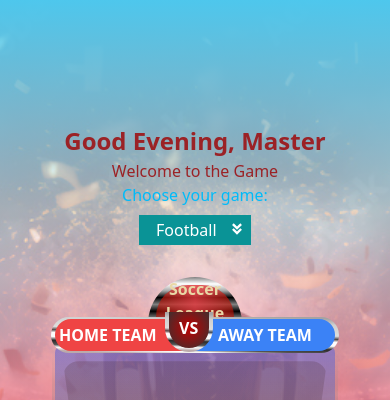
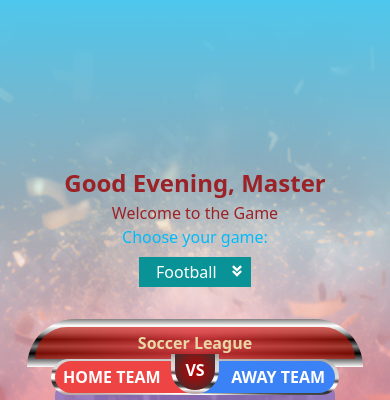
Before and after one commit to Walshwade-dev/scoreboard, a plain HTML site: page index.html in a window 390 px wide. Shown: the top 400 px of the page. Drawn offline with nearby package versions, Linux system fonts and the light colour scheme.

Commit message:
updated mobile view

```diff
--- a/index.html
+++ b/index.html
@@ -10,7 +10,7 @@
     <script src="https://cdn.tailwindcss.com"></script>
 
 </head>
-<body class="flex flex-col w-full h-[100vh] pt-20 justify-center text-[#fff]  text-center">
+<body class="flex flex-col w-full h-[110vh] lg:h-[100vh] pt-20 justify-center text-[#fff]  text-center">
     <div>
         <h1 class="font-bold text-[1.5rem] text-[#9b2226]">
             <span id="greetings"></span>, Master
@@ -51,15 +51,15 @@
 
         <!-- ====> football score board <==== start -->
         <div id="football-board" class="foot-score-board mt-10 mb-10">
-            <div class="league-name-el flex items-center justify-center max-w-[20%] h-[2rem] mx-auto -mb-4 text-[1rem] font-bold text-[#e9d8a6]">Soccer League</div>
+            <div class="league-name-el flex items-center justify-center w-[82%] lg:max-w-[20%] h-[2rem] mx-auto -mb-4 text-[1rem] font-bold text-[#e9d8a6]">Soccer League</div>
             <div>
 
                 <div class="vs-container relative z-40 mt-4 flex items-center h-9 w-72 mx-auto text-center">
-                    <div id="home-team-name" class="flex uppercase font-semibold text-[1rem] justify-between items-center  bg-red-500 h-8 w-40 px-1 rounded-tl-2xl rounded-bl-2xl">Home Team</div>
-                    <div id="vs-el" class="absolute left-[7.1rem] -top-[0.34rem] bg-orange-400 h-10 w-12 rounded-bl-3xl rounded-br-3xl px-2 overflow-hidden">
+                    <div id="home-team-name" class="flex uppercase font-semibold text-[1rem] justify-between items-center  bg-red-500 h-8 w-40 px-1 pl-2 rounded-tl-2xl rounded-bl-2xl">Home Team</div>
+                    <div id="vs-el" class="absolute left-[7.5rem] -top-[0.34rem] bg-orange-400 h-10 w-12 rounded-bl-3xl rounded-br-3xl px-2 overflow-hidden">
                         <div id="inner-vs-el" class="flex justify-center items-center h-10 w-10 ml-[2px] -mt-2 rounded-bl-3xl rounded-br-3xl uppercase font-bold">VS</div>
                     </div>
-                    <div id="away-team-name" class="flex uppercase font-semibold text-[1rem] justify-center items-center  bg-blue-500 h-8 w-40 px-1 rounded-tr-2xl rounded-br-2xl">Away Team</div>
+                    <div id="away-team-name" class="flex uppercase font-semibold text-[1rem] justify-center items-center  bg-blue-500 h-8 w-40 px-1 pl-8 rounded-tr-2xl rounded-br-2xl">Away Team</div>
                 </div>
 
                 <div class="glassy-background flex flex-col justify-center items-center relative z-30 w-[17.5rem] h-72 mx-auto -mt-2 bg-[#00000033] rounded-lg ">
@@ -85,7 +85,7 @@
 
             </div>
 
-            <div class="league-end-el flex items-center justify-center max-w-[20%] h-[2rem] mx-auto -mb-4 text-[1rem] font-bold text-[#e9d8a6]">Soccer League</div>
+            <div class="league-end-el flex items-center justify-center w-[82%] lg:max-w-[20%] h-[2rem] mx-auto -mb-4 text-[1rem] font-bold text-[#e9d8a6]">Soccer League</div>
 
             </div>
         </div>
```
